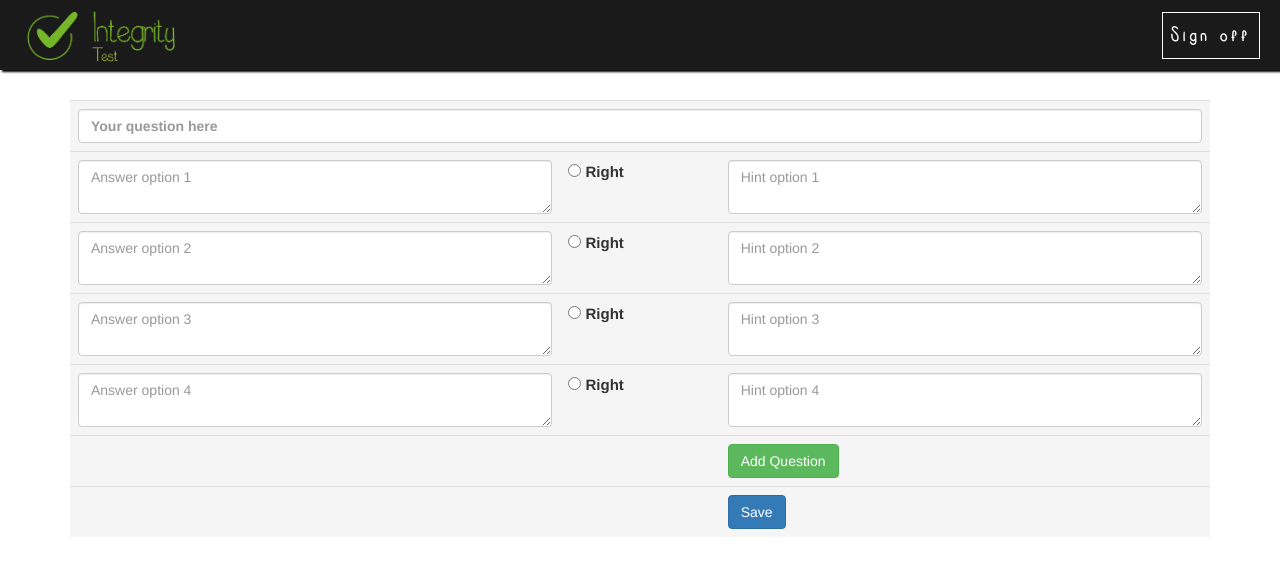
After one commit to Acesmndr/Integrity-Test, a PHP site: page /admineditable.php in a window 1280 px wide. The commit adds this page. Shown: the top 568 px of the page. Run offline with PHP 8.4, Linux system fonts and the light colour scheme; data that the repository does not hold is empty; some web fonts are replaced.

Commit message:
admin has the interface to edit question

```diff
--- /dev/null
+++ b/admineditable.php
@@ -0,0 +1,76 @@
+<!DOCTYPE html>
+<html lang="en">
+<head>
+<title>Integrity Test</title>
+<meta charset='UTF-8' />
+<meta name="viewport" content="width=device-width, initial-scale=1, maximum-scale=1">
+<link rel="stylesheet" type="text/css" href="css/main.css">
+<link rel="stylesheet" type="text/css" href="css/vendor/bootstrap.min.css">
+<script type="text/javascript" src="js/vendor/jquery-1.11.1.min.js"></script>
+<!--link rel="stylesheet" type="text/css" href="bootstrap/dist/css/bootstrap.css.map">
+<link rel="stylesheet" type="text/css" href="bootstrap/dist/css/bootstrap-theme.min.css"-->
+<body>
+	<div id="header">
+		<div class="nav">
+			<img src="images/logo.png" id="logo" class="col-md-4">
+				<div class="col-xs-onset-1 signoff">Sign off</div>
+		</div>
+	</div>
+	<div class="container">
+		<div class="editbyAdmin">
+			<div class="table-responsive">
+				<table class="table">
+					<tr class="active">
+						<th scope="col" colspan="3"><input type="text" class="form-control" placeholder="Your question here"></th>
+					</tr>
+					<tr class="active">
+						<td><textarea class="form-control" rows="2" placeholder="Answer option 1"></textarea></td>
+						<td><label><input type="radio" name="answer1" value=""> Right</label></td>
+						<td><textarea class="form-control" rows="2" placeholder="Hint option 1"></textarea></td>
+					</tr>
+					<tr class="active">
+						<td><textarea class="form-control" rows="2" placeholder="Answer option 2"></textarea></td>
+						<td><label><input type="radio" name="answer1" value=""> Right</label></td>
+						<td><textarea class="form-control" rows="2" placeholder="Hint option 2"></textarea></td>
+					</tr>
+					<tr class="active">
+						<td><textarea class="form-control" rows="2" placeholder="Answer option 3"></textarea></td>
+						<td><label><input type="radio" name="answer1" value="">  Right</label></td>
+						<td><textarea class="form-control" rows="2" placeholder="Hint option 3"></textarea></td>
+					</tr>
+					<tr class="active">
+						<td><textarea class="form-control" rows="2" placeholder="Answer option 4"></textarea></td>
+						<td><label><input type="radio" name="answer1" value="">   Right</label></td>
+						<td><textarea class="form-control" rows="2" placeholder="Hint option 4"></textarea></td>
+					</tr>
+					<tr class="active">
+						<td></td>
+						<td></td>
+						<td><button class="btn btn-success">Add Question</button></td>
+					</tr>
+					<tr class="active">
+						<td></td>
+						<td></td>
+						<td><button class="btn btn-primary">Save</button></td>
+					</tr>
+						<!--div class="row">
+							<div class="col-md-2 inputQuestion">
+								Answer:
+							</div>
+							<div class="col-md-3">
+								<textarea class="form-control" rows="2"></textarea>
+							</div>
+							<div class="col-md-3 radiobutton">
+								<input type="radio" name="answer1" value="">
+							</div>
+							<div class="col-md-3">
+								<textarea class="form-control" rows="2"></textarea>
+							</div>
+						</div-->
+				</table>
+			</div>
+		</div>
+	</div>
+	<script src="js/admin.js"></script>
+</body>
+</html>
--- a/css/main.css
+++ b/css/main.css
@@ -390,3 +390,13 @@ th,td{
 .editbyAdmin{
 	margin-top: 100px;
 }
+
+/*Page to insert questions starts here*/
+.answertextarea{
+	width: 100px;
+}
+.radiobutton{
+	padding: 20px;
+	margin: 30px;
+	border: 1px solid #000;
+}
```
